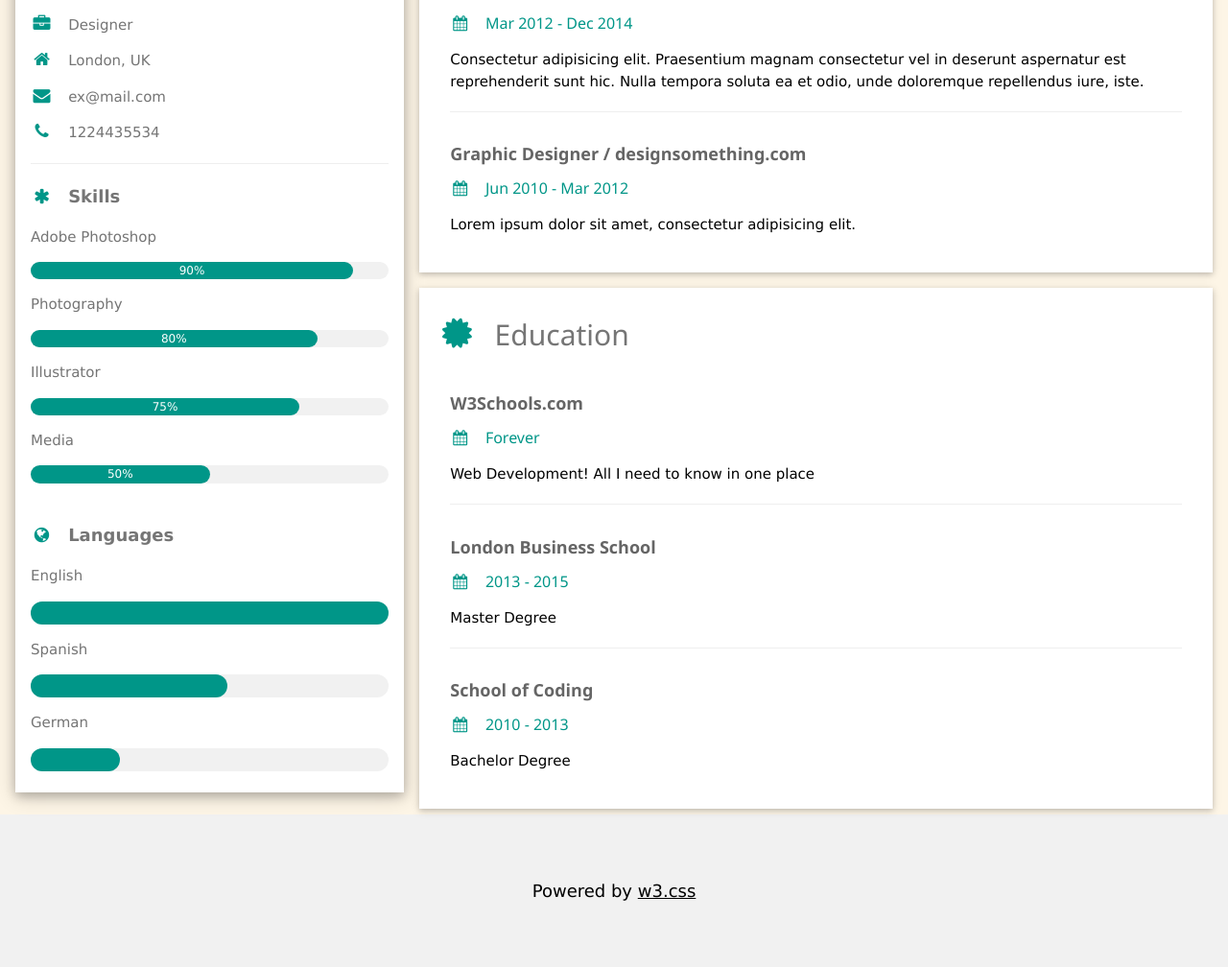
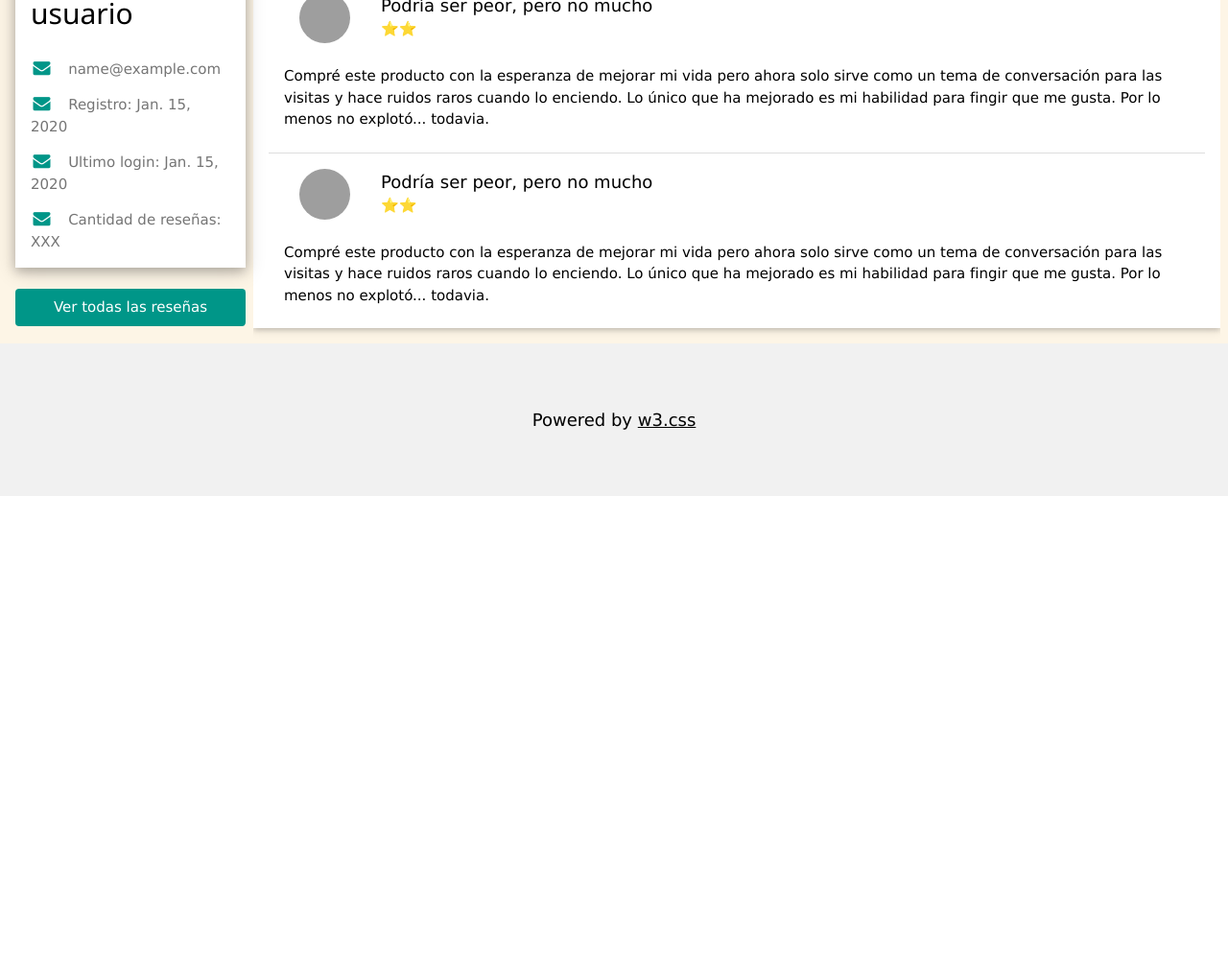
Before and after one commit to Wsott/django-postgresql, a Django app: template calificaciones/usuario/templates/perfil.html in a window 1280 px wide. Shown: the part 359-1367 px from the top of the page at 96% size. After the commit the page ends 876 px from the top, so only its background shows below. Run offline with Django 5.2, Linux system fonts and the light colour scheme; tables that the repository leaves empty hold one stand-in row (values such as "Sample post"); the template is opened without the code that fills it: values that come from a table or form of the project are taken from there, most other values are stand-ins (such as "Sample title", 1, 10 or a date in 2020); grey boxes are pictures that could not be loaded.

Commit message:
Avance del template de perfil

```diff
--- a/calificaciones/usuario/templates/perfil.html
+++ b/calificaciones/usuario/templates/perfil.html
@@ -12,107 +12,91 @@
   <div class="w3-row-padding">
 
     <!-- Left Column -->
-    <div class="w3-third">
+    <div class="w3-col" style="max-width:20vw">
 
       <div class="w3-white w3-text-grey w3-card-4">
         <div class="w3-display-container">
-          <img src="/w3images/avatar_hat.jpg" style="width:100%" alt="Avatar">
-          <div class="w3-display-bottomleft w3-container w3-text-black">
-            <h2>Jane Doe</h2>
+          <img src="https://picsum.photos/128/128/?grayscale" style="width:100%" alt="Avatar">
+          <div class="w3-container w3-text-black">
+            <h2>{{usuario.get_nombre}}</h2>
           </div>
         </div>
         <div class="w3-container">
-          <p><i class="fa fa-briefcase fa-fw w3-margin-right w3-large w3-text-teal"></i>Designer</p>
-          <p><i class="fa fa-home fa-fw w3-margin-right w3-large w3-text-teal"></i>London, UK</p>
-          <p><i class="fa fa-envelope fa-fw w3-margin-right w3-large w3-text-teal"></i>ex@mail.com</p>
-          <p><i class="fa fa-phone fa-fw w3-margin-right w3-large w3-text-teal"></i>1224435534</p>
-          <hr>
+          <p><i class="fa fa-envelope fa-fw w3-margin-right w3-large w3-text-teal"></i>{{usuario.get_email}}</p>
+          <p><i class="fa fa-envelope fa-fw w3-margin-right w3-large w3-text-teal"></i>Registro: {{usuario.get_fecha_creacion}}</p>
+          <p><i class="fa fa-envelope fa-fw w3-margin-right w3-large w3-text-teal"></i>Ultimo login: {{usuario.get_ultimo_login}}</p>
+          <p><i class="fa fa-envelope fa-fw w3-margin-right w3-large w3-text-teal"></i>Cantidad de reseñas: XXX</p>
 
-          <p class="w3-large"><b><i class="fa fa-asterisk fa-fw w3-margin-right w3-text-teal"></i>Skills</b></p>
-          <p>Adobe Photoshop</p>
-          <div class="w3-light-grey w3-round-xlarge w3-small">
-            <div class="w3-container w3-center w3-round-xlarge w3-teal" style="width:90%">90%</div>
-          </div>
-          <p>Photography</p>
-          <div class="w3-light-grey w3-round-xlarge w3-small">
-            <div class="w3-container w3-center w3-round-xlarge w3-teal" style="width:80%">
-              <div class="w3-center w3-text-white">80%</div>
-            </div>
-          </div>
-          <p>Illustrator</p>
-          <div class="w3-light-grey w3-round-xlarge w3-small">
-            <div class="w3-container w3-center w3-round-xlarge w3-teal" style="width:75%">75%</div>
-          </div>
-          <p>Media</p>
-          <div class="w3-light-grey w3-round-xlarge w3-small">
-            <div class="w3-container w3-center w3-round-xlarge w3-teal" style="width:50%">50%</div>
-          </div>
-          <br>
-
-          <p class="w3-large w3-text-theme"><b><i class="fa fa-globe fa-fw w3-margin-right w3-text-teal"></i>Languages</b></p>
-          <p>English</p>
-          <div class="w3-light-grey w3-round-xlarge">
-            <div class="w3-round-xlarge w3-teal" style="height:24px;width:100%"></div>
-          </div>
-          <p>Spanish</p>
-          <div class="w3-light-grey w3-round-xlarge">
-            <div class="w3-round-xlarge w3-teal" style="height:24px;width:55%"></div>
-          </div>
-          <p>German</p>
-          <div class="w3-light-grey w3-round-xlarge">
-            <div class="w3-round-xlarge w3-teal" style="height:24px;width:25%"></div>
-          </div>
-          <br>
         </div>
       </div><br>
-
+    <button class="w3-button w3-teal w3-round" style="width:100%">Ver todas las reseñas</button>
     <!-- End Left Column -->
     </div>
 
     <!-- Right Column -->
-    <div class="w3-twothird">
+    <div class="w3-rest">
 
       <div class="w3-container w3-card w3-white w3-margin-bottom">
-        <h2 class="w3-text-grey w3-padding-16"><i class="fa fa-suitcase fa-fw w3-margin-right w3-xxlarge w3-text-teal"></i>Work Experience</h2>
-        <div class="w3-container">
-          <h5 class="w3-opacity"><b>Front End Developer / w3schools.com</b></h5>
-          <h6 class="w3-text-teal"><i class="fa fa-calendar fa-fw w3-margin-right"></i>Jan 2015 - <span class="w3-tag w3-teal w3-round">Current</span></h6>
-          <p>Lorem ipsum dolor sit amet. Praesentium magnam consectetur vel in deserunt aspernatur est reprehenderit sunt hic. Nulla tempora soluta ea et odio, unde doloremque repellendus iure, iste.</p>
-          <hr>
-        </div>
-        <div class="w3-container">
-          <h5 class="w3-opacity"><b>Web Developer / something.com</b></h5>
-          <h6 class="w3-text-teal"><i class="fa fa-calendar fa-fw w3-margin-right"></i>Mar 2012 - Dec 2014</h6>
-          <p>Consectetur adipisicing elit. Praesentium magnam consectetur vel in deserunt aspernatur est reprehenderit sunt hic. Nulla tempora soluta ea et odio, unde doloremque repellendus iure, iste.</p>
-          <hr>
-        </div>
-        <div class="w3-container">
-          <h5 class="w3-opacity"><b>Graphic Designer / designsomething.com</b></h5>
-          <h6 class="w3-text-teal"><i class="fa fa-calendar fa-fw w3-margin-right"></i>Jun 2010 - Mar 2012</h6>
-          <p>Lorem ipsum dolor sit amet, consectetur adipisicing elit. </p><br>
-        </div>
+        <h2 class="w3-text-grey w3-padding-16">
+          <i class="fa fa-suitcase fa-fw w3-margin-right w3-xxlarge w3-text-teal"></i>Ultimas reseñas
+        </h2>
+
+        <ul class="w3-ul">
+          <li>
+            <div class="w3-bar">
+              <img src="https://picsum.photos/80/80" class="w3-bar-item w3-circle" style="width:85px">
+            <div class="w3-bar-item">
+              <span class="w3-large">Podría ser peor, pero no mucho</span><br>
+              <span>⭐⭐</span>
+            </div>
+            </div>
+            <p>
+              Compré este producto con la esperanza de mejorar mi vida pero ahora solo sirve como un tema de conversación
+              para las visitas y hace ruidos raros cuando lo enciendo. Lo único que ha mejorado es mi habilidad para
+              fingir que me gusta. Por lo menos no explotó... todavia.
+            </p>
+          </li>
+
+          <li>
+            <div class="w3-bar">
+              <img src="https://picsum.photos/80/80" class="w3-bar-item w3-circle" style="width:85px">
+            <div class="w3-bar-item">
+              <span class="w3-large">Podría ser peor, pero no mucho</span><br>
+              <span>⭐⭐</span>
+            </div>
+            </div>
+            <p>
+              Compré este producto con la esperanza de mejorar mi vida pero ahora solo sirve como un tema de conversación
+              para las visitas y hace ruidos raros cuando lo enciendo. Lo único que ha mejorado es mi habilidad para
+              fingir que me gusta. Por lo menos no explotó... todavia.
+            </p>
+          </li>
+
+          <li>
+            <div class="w3-bar">
+              <img src="https://picsum.photos/80/80" class="w3-bar-item w3-circle" style="width:85px">
+            <div class="w3-bar-item">
+              <span class="w3-large">Podría ser peor, pero no mucho</span><br>
+              <span>⭐⭐</span>
+            </div>
+            </div>
+            <p>
+              Compré este producto con la esperanza de mejorar mi vida pero ahora solo sirve como un tema de conversación
+              para las visitas y hace ruidos raros cuando lo enciendo. Lo único que ha mejorado es mi habilidad para
+              fingir que me gusta. Por lo menos no explotó... todavia.
+            </p>
+          </li>
+
+        </ul>
+
+
+
+
+
+
       </div>
 
-      <div class="w3-container w3-card w3-white">
-        <h2 class="w3-text-grey w3-padding-16"><i class="fa fa-certificate fa-fw w3-margin-right w3-xxlarge w3-text-teal"></i>Education</h2>
-        <div class="w3-container">
-          <h5 class="w3-opacity"><b>W3Schools.com</b></h5>
-          <h6 class="w3-text-teal"><i class="fa fa-calendar fa-fw w3-margin-right"></i>Forever</h6>
-          <p>Web Development! All I need to know in one place</p>
-          <hr>
-        </div>
-        <div class="w3-container">
-          <h5 class="w3-opacity"><b>London Business School</b></h5>
-          <h6 class="w3-text-teal"><i class="fa fa-calendar fa-fw w3-margin-right"></i>2013 - 2015</h6>
-          <p>Master Degree</p>
-          <hr>
-        </div>
-        <div class="w3-container">
-          <h5 class="w3-opacity"><b>School of Coding</b></h5>
-          <h6 class="w3-text-teal"><i class="fa fa-calendar fa-fw w3-margin-right"></i>2010 - 2013</h6>
-          <p>Bachelor Degree</p><br>
-        </div>
-      </div>
+
 
     <!-- End Right Column -->
     </div>
--- a/calificaciones/usuario/views.py
+++ b/calificaciones/usuario/views.py
@@ -67,4 +67,8 @@ def login(request):
 
 
 def perfil(request):
-    return render(request, 'perfil.html')
+    contexto = {
+        'usuario': Usuario.objects.get(pk=request.session['usuario_actual']['id'])
+    }
+
+    return render(request, 'perfil.html', contexto)
```
